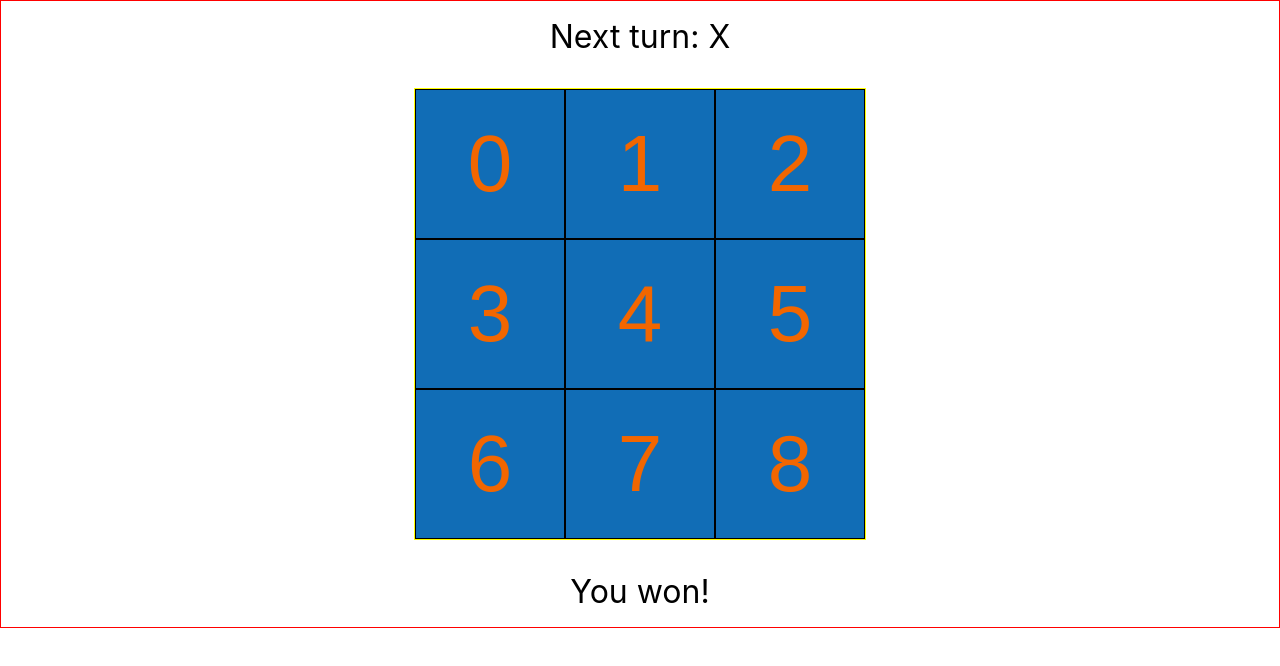
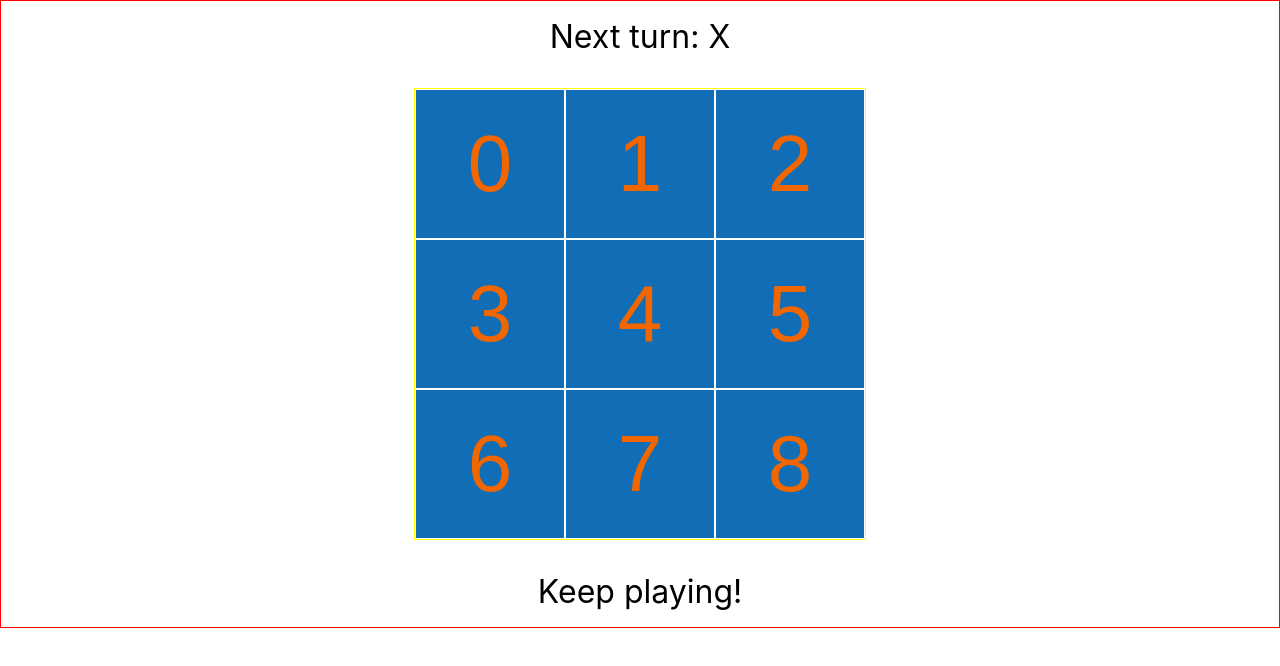
Before and after one commit to Pav0l/tick-tack-toe, a React (Create React App) app in the folder tick-tack-toe/: page / in a window 1280 px wide. Shown: the top 666 px of the page. Built offline with nearby package versions, Linux system fonts and the light colour scheme.

Commit message:
Create fn to declare winner, update button to X onclick

```diff
--- a/tick-tack-toe/src/App.jsx
+++ b/tick-tack-toe/src/App.jsx
@@ -7,7 +7,7 @@ export default function App() {
   const [isXnext, setIsXNext] = useState(true);
 
   useEffect(() => {
-    console.log(squareArr);
+
   }, [squareArr]);
 
   const squareClick = (id) => {
@@ -15,12 +15,32 @@ export default function App() {
     newSquareArr[id] = 'X';
     setSquareArr(newSquareArr);
     setIsXNext(false);
-    computerTurn();
+    setTimeout(computerTurn, 1000);
   }
 
   const computerTurn = () => {
+    console.log('O is choosing next');
+  };
 
-  };
+  const declareWinner = (squareValue) => {
+    const lines = [
+      [0, 1, 2],
+      [3, 4, 5],
+      [6, 7, 8],
+      [0, 3, 6],
+      [1, 4, 7],
+      [2, 5, 8],
+      [0, 4, 8],
+      [2, 4, 6],
+    ];
+    for (let i = 0; i < lines.length; i++) {
+      const [a, b, c] = lines[i];
+      if (squareValue[a] && squareValue[a] === squareValue[b] && squareValue[a] === squareValue[c]) {
+        return squareValue[a];
+      }
+    }
+    return null;
+  }
 
   return (
     <AppWrapper>
@@ -32,7 +52,7 @@ export default function App() {
       </GameWrapper>
 
       <StatusWrapper>
-          You won!
+        {declareWinner(squareArr) ? `${declareWinner(squareArr)} has won!` : `Keep playing!`}
       </StatusWrapper>
     </AppWrapper>
   );
--- a/tick-tack-toe/src/components/Square.jsx
+++ b/tick-tack-toe/src/components/Square.jsx
@@ -2,9 +2,15 @@ import React from 'react';
 import styled from 'styled-components';
 
 export default function Square({ squareClick, id}) {
+
+  const clickHandler = (event) => {
+    squareClick(id);
+    event.target.innerText = 'X';
+  };
+
   return (
     <StyledSquare
-      onClick={() => squareClick(id)}
+      onClick={clickHandler}
     >{id}</StyledSquare>
   );
 }
@@ -12,7 +18,7 @@ export default function Square({ squareClick, id}) {
 const StyledSquare = styled.button`
   width: 150px;
   height: 150px;
-  border: 1px solid black;
+  border: 1px solid #FFFFFF;
   text-align: center;
   background-color: #116DB6;
   color: #F26600;
```
